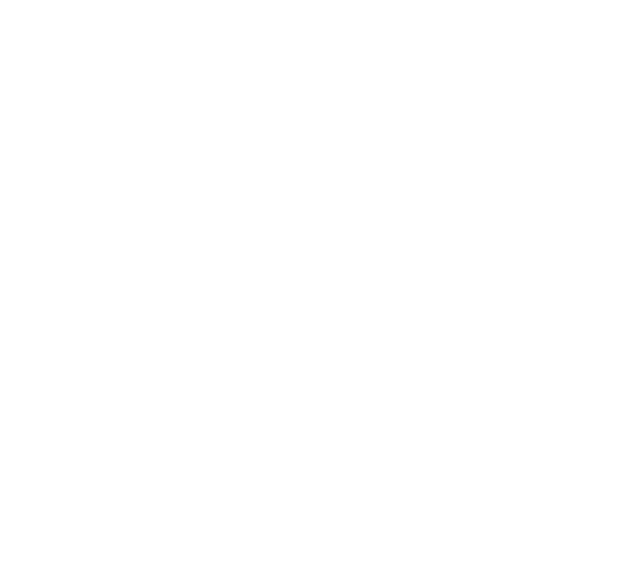
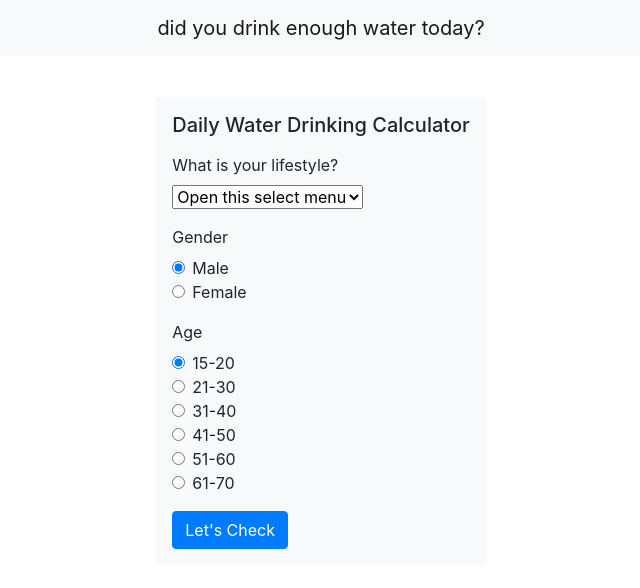
Before and after one commit to jiaxijiaxi410/wateron, a plain HTML site: page calculator/index.html in a window 1280 px wide. Shown: the whole page, without its empty margins (319-959 px from the left). Drawn offline with nearby package versions, Linux system fonts and the light colour scheme; files that its build step writes are made by us from their sources.

Commit message:
initialized calculator feature

```diff
--- a/calculator/index.html
+++ b/calculator/index.html
@@ -4,12 +4,108 @@
     <meta charset="UTF-8">
     <meta http-equiv="X-UA-Compatible" content="IE=edge">
     <meta name="viewport" content="width=device-width, initial-scale=1.0">
+
+    <link rel="icon" type="image/png" href="/Users/jiaxiwang/Desktop/Jlogo.png">
+    <link rel="stylesheet" href="https://cdn.jsdelivr.net/npm/bootstrap@4.0.0/dist/css/bootstrap.min.css" integrity="sha384-Gn5384xqQ1aoWXA+058RXPxPg6fy4IWvTNh0E263XmFcJlSAwiGgFAW/dAiS6JXm" crossorigin="anonymous">    <title>Just Practice</title>
+    <link rel="stylesheet" href="style.css">
+
     <title>Calculator</title>
 </head>
 <body>
-    <div>
+    <div class="container">
+        <div class="col-lg-12 mt-5">
+            <nav class="navbar fixed-top navbar-light bg-light">
+                <div class="container-fluid">
+                  <a class="navbar-brand mh-50 mx-auto " href="#">did you drink enough water today?</a>
+                </div>
+            </nav>
+        </div>
+        <div class="row justify-content-center mt-5">
+            <form class="px-3 py-3 bg-light rounded">
+                <div class="mb-3">
+                    <h5>Daily Water Drinking Calculator</h5>
+                    <div>
+                        <div class="mt-3">
+                            <label for="formGroupExampleInput" class="form-label form-label-bold">What is your lifestyle?</label>
+                        </div>
+                        <div>
+                            <select class="form-select form-select-sm" aria-label="Default select example">
+                                <option selected>Open this select menu</option>
+                                <option value="1">Active</option>
+                                <option value="2">Normal</option>
+                                <option value="3">Not Active</option>
+                            </select>
+                        </div>
+                    </div>
+                    <div class="mt-3">
+                        <fieldset class="row mb-3">
+                        <legend class="col-form-label col-sm-2 pt-0">Gender</legend>
+                        <div class="col-sm-10">
+                          <div class="form-check">
+                            <input class="form-check-input" type="radio" name="gridRadios" id="gridRadios1" value="option1" checked>
+                            <label class="form-check-label" for="gridRadios1">
+                              Male
+                            </label>
+                          </div>
+                          <div class="form-check">
+                            <input class="form-check-input" type="radio" name="gridRadios" id="gridRadios2" value="option2">
+                            <label class="form-check-label" for="gridRadios2">
+                              Female
+                            </label>
+                          </div>
+                        </div>
+                      </fieldset>
+                    </div>
+                    <div class="mt-3">
+                        <fieldset class="row mb-3">
+                        <legend class="col-form-label col-sm-2 pt-0">Age</legend>
+                        <div class="col-sm-10">
+                          <div class="form-check">
+                            <input class="form-check-input" type="radio" name="ageRadio" id="ageRadio1" value="option1" checked>
+                            <label class="form-check-label" for="ageRadio1">
+                              15-20
+                            </label>
+                          </div>
+                          <div class="form-check">
+                            <input class="form-check-input" type="radio" name="ageRadio" id="ageRadio2" value="option2">
+                            <label class="form-check-label" for="ageRadio2">
+                              21-30
+                            </label>
+                          </div>
+                          <div class="form-check">
+                            <input class="form-check-input" type="radio" name="ageRadio" id="ageRadio3" value="option3">
+                            <label class="form-check-label" for="ageRadio3">
+                              31-40
+                            </label>
+                          </div>
+                          <div class="form-check">
+                            <input class="form-check-input" type="radio" name="ageRadio" id="ageRadio4" value="option4">
+                            <label class="form-check-label" for="ageRadio4">
+                              41-50
+                            </label>
+                          </div>
+                          <div class="form-check">
+                            <input class="form-check-input" type="radio" name="ageRadio" id="ageRadio5" value="option5">
+                            <label class="form-check-label" for="ageRadio5">
+                              51-60
+                            </label>
+                          </div>
+                          <div class="form-check">
+                            <input class="form-check-input" type="radio" name="ageRadio" id="ageRadio6" value="option6">
+                            <label class="form-check-label" for="ageRadio6">
+                              61-70
+                            </label>
+                          </div>
 
+                        </div>
+                      </fieldset>
+                    </div>
+                </div>
+                <button type="submit" class="btn btn-primary">Let's Check</button>
+            </form>
+        </div>
     </div>
-
+    <script src="https://cdn.jsdelivr.net/npm/bootstrap@5.0.2/dist/js/bootstrap.bundle.min.js" integrity="sha384-MrcW6ZMFYlzcLA8Nl+NtUVF0sA7MsXsP1UyJoMp4YLEuNSfAP+JcXn/tWtIaxVXM" crossorigin="anonymous">
+    </script>
 </body>
 </html>
--- /dev/null
+++ b/style.css
@@ -0,0 +1,11 @@
+.carousel .carousel-item {
+    height: 300px;
+  }
+
+  .carousel-item img {
+      position: absolute;
+      object-fit:cover;
+      top: 0;
+      left: 0;
+      min-height: 300px;
+  }
```
Also changed, not shown: index.html (+7 -6 lines), log in page/index.html (+1 -1 lines), landing page/script.js (deleted), landing page/style.css (deleted), script.js (added).
